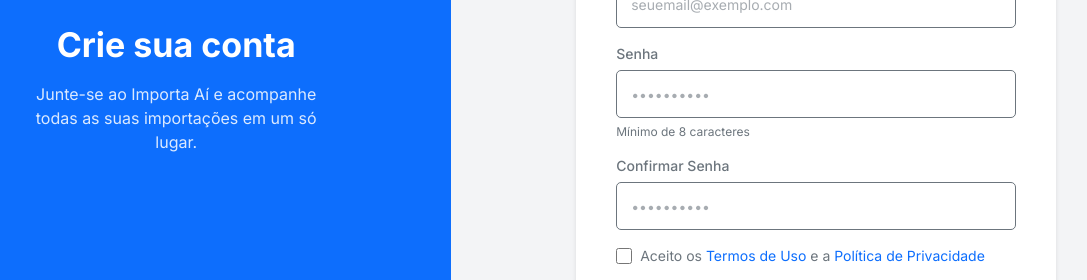
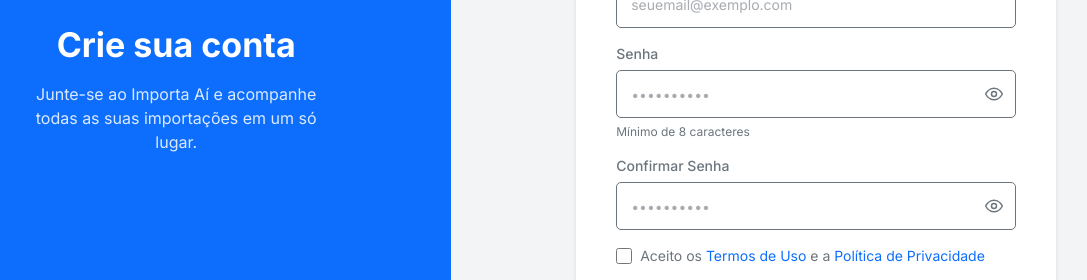
Before and after one commit to HigorPauulo/importa-ai, a React (Vite) app in the folder frontend/: page /register in a window 1280 px wide. Shown: the part 311-591 px from the top of the page, without its empty margins (99-1186 px from the left). Built offline with nearby package versions, Linux system fonts and the light colour scheme.

Commit message:
feat(ui): adiciona botao de mostrar/ocultar senha no Input
Novos icones IconEye/IconEyeOff e toggle de visibilidade para campos de senha.

```diff
--- a/frontend/src/components/layout/icons.tsx
+++ b/frontend/src/components/layout/icons.tsx
@@ -127,3 +127,22 @@
         </svg>
     )
 }
+
+export function IconEye({ className }: IconProps) {
+    return (
+        <svg {...base} className={className} aria-hidden="true">
+            <path d="M2 12s3.5-7 10-7 10 7 10 7-3.5 7-10 7-10-7-10-7Z" />
+            <circle cx="12" cy="12" r="3" />
+        </svg>
+    )
+}
+
+export function IconEyeOff({ className }: IconProps) {
+    return (
+        <svg {...base} className={className} aria-hidden="true">
+            <path d="M10.6 10.6a3 3 0 0 0 4.2 4.2" />
+            <path d="M9.9 5.1A9.6 9.6 0 0 1 12 5c6.5 0 10 7 10 7a17.6 17.6 0 0 1-2.2 3.1M6.6 6.6A17.6 17.6 0 0 0 2 12s3.5 7 10 7a9.6 9.6 0 0 0 4.1-.9" />
+            <path d="m3 3 18 18" />
+        </svg>
+    )
+}
--- a/frontend/src/components/ui/Input.tsx
+++ b/frontend/src/components/ui/Input.tsx
@@ -1,3 +1,6 @@
+import { useState } from 'react'
+import { IconEye, IconEyeOff } from '@/components/layout/icons'
+
 type InputProps = React.InputHTMLAttributes<HTMLInputElement> & {
     label: string
     name: string
@@ -5,7 +8,11 @@
     hint?: string
 }
 
-export function Input({ label, name, error, hint, className = '', ...props }: InputProps) {
+export function Input({ label, name, error, hint, className = '', type, ...props }: InputProps) {
+    const [mostrarSenha, setMostrarSenha] = useState(false)
+    const ehSenha = type === 'password'
+    const tipoEfetivo = ehSenha && mostrarSenha ? 'text' : type
+
     // borda vermelha quando há erro, deixando o campo problemático evidente
     const borda = error
         ? 'border-error focus:border-error focus:ring-error/20'
@@ -16,13 +23,26 @@
             <label className="text-[14px] font-medium leading-[20px] text-secondary" htmlFor={name}>
                 {label}
             </label>
+            <div className="relative">
                 <input
                     id={name}
-                className={`h-12 rounded-[5px] border bg-white px-3.5 text-[14px] leading-[20px] text-ink placeholder:text-secondary/60 transition-colors focus:outline-none focus:ring-2 ${borda} ${className}`.trim()}
+                    type={tipoEfetivo}
+                    className={`h-12 w-full rounded-[5px] border bg-white px-3.5 ${ehSenha ? 'pr-11' : ''} text-[14px] leading-[20px] text-ink placeholder:text-secondary/60 transition-colors focus:outline-none focus:ring-2 ${borda} ${className}`.trim()}
                     name={name}
                     aria-invalid={!!error}
                     {...props}
                 />
+                {ehSenha && (
+                    <button
+                        type="button"
+                        onClick={() => setMostrarSenha((v) => !v)}
+                        className="absolute right-3 top-1/2 -translate-y-1/2 text-secondary hover:text-ink"
+                        aria-label={mostrarSenha ? 'Ocultar senha' : 'Mostrar senha'}
+                    >
+                        {mostrarSenha ? <IconEyeOff className="h-5 w-5" /> : <IconEye className="h-5 w-5" />}
+                    </button>
+                )}
+            </div>
             {/* dica fica visível enquanto não há erro; some quando o erro aparece */}
             {!error && hint && <p className="text-xs text-secondary">{hint}</p>}
             {error && <p className="text-xs text-error">{error}</p>}
```
Lines whose indentation alone changed are shown as unchanged.
